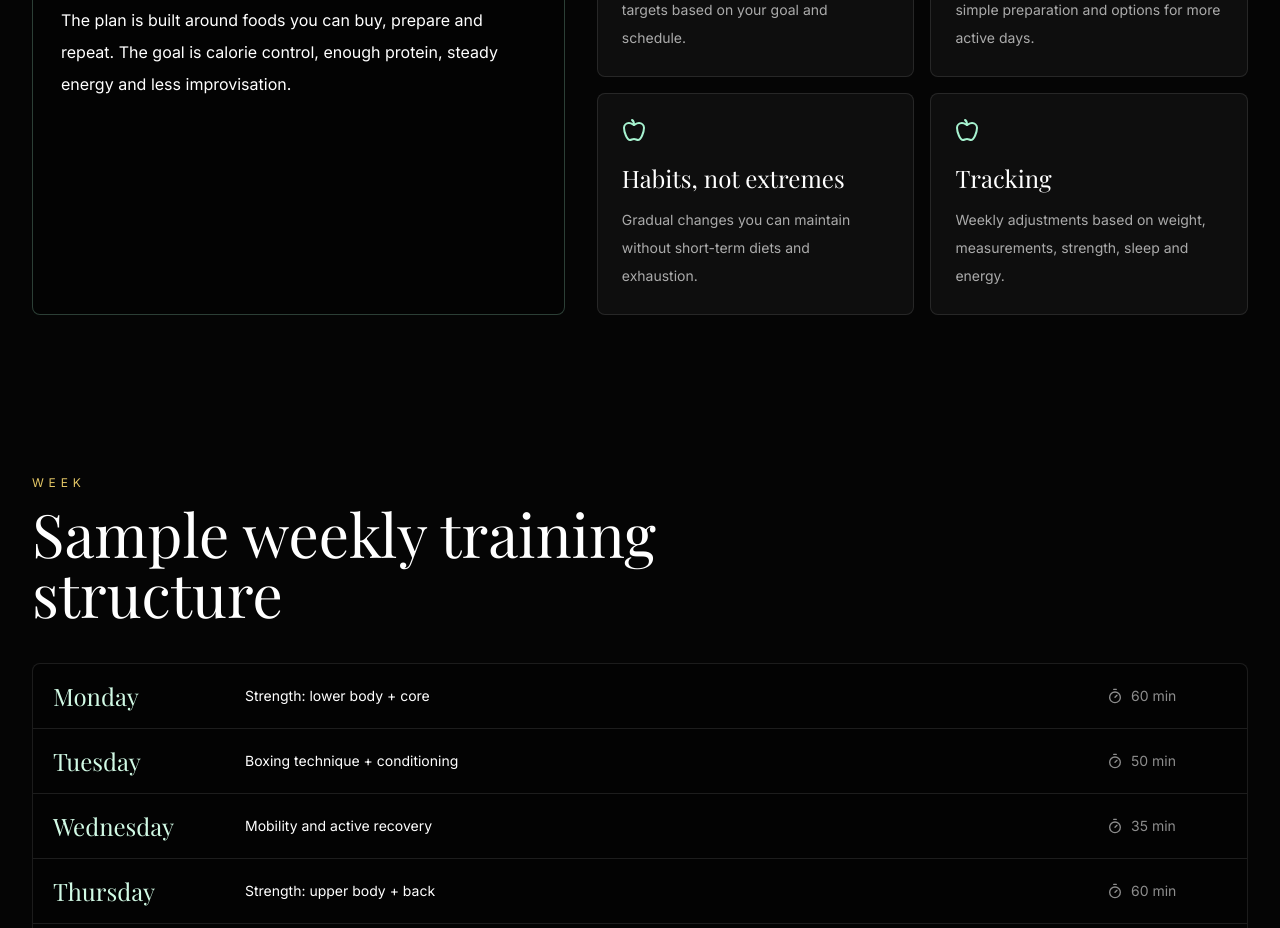
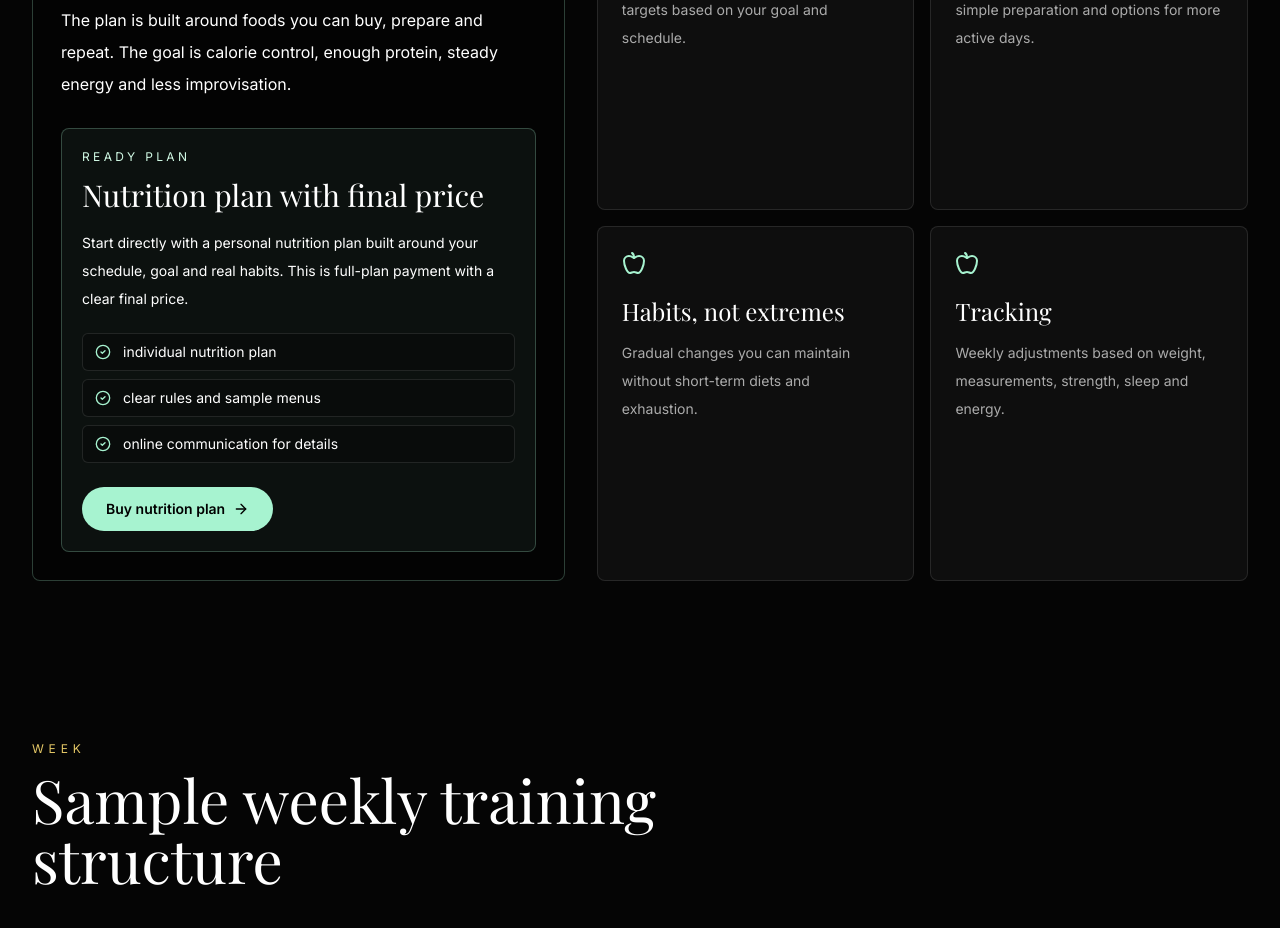
Before and after one commit to OvertopEU/training-system, a Next.js app: page / in a window 1280 px wide. Shown: the part 6160-7088 px from the top of the page. Built offline with nearby package versions, Linux system fonts and the light colour scheme; no server answers; a web font is replaced by a local one.

Commit message:
Add trainer nutrition plan checkout

```diff
--- /dev/null
+++ b/src/app/api/trainer/nutrition-checkout/route.ts
@@ -0,0 +1,40 @@
+import { headers } from "next/headers";
+import { NextResponse } from "next/server";
+import { assertStripe } from "@/lib/stripe";
+
+const supportedLangs = ["en", "bg", "de", "fr", "es"] as const;
+
+export async function POST(request: Request) {
+  const priceId = process.env.TRAINER_NUTRITION_PRICE_ID;
+
+  if (!priceId) {
+    return NextResponse.json({ error: "Nutrition plan price is not configured." }, { status: 500 });
+  }
+
+  const body = (await request.json().catch(() => ({}))) as { lang?: string };
+  const lang: (typeof supportedLangs)[number] = supportedLangs.includes(body.lang as (typeof supportedLangs)[number])
+    ? (body.lang as (typeof supportedLangs)[number])
+    : "en";
+  const siteUrl = process.env.NEXT_PUBLIC_SITE_URL ?? headers().get("origin") ?? "http://localhost:3000";
+  const localizedTrainerPath = lang === "en" ? "/trainer" : `/trainer?lang=${lang}`;
+  const returnUrl = `${siteUrl}${localizedTrainerPath}#nutrition`;
+
+  const session = await assertStripe().checkout.sessions.create({
+    mode: "payment",
+    line_items: [
+      {
+        price: priceId,
+        quantity: 1
+      }
+    ],
+    allow_promotion_codes: true,
+    success_url: returnUrl,
+    cancel_url: returnUrl,
+    metadata: {
+      product: "nutrition_plan",
+      lang
+    }
+  });
+
+  return NextResponse.json({ url: session.url });
+}
--- a/src/app/trainer/page.tsx
+++ b/src/app/trainer/page.tsx
@@ -23,6 +23,7 @@ import {
 } from "lucide-react";
 import { Section } from "@/components/section";
 import { TrainerBookingForm } from "@/components/trainer-booking-form";
+import { TrainerPlanCheckoutButton } from "@/components/trainer-plan-checkout-button";
 
 type Lang = "en" | "bg" | "de" | "fr" | "es";
 
@@ -198,6 +199,15 @@ const content = {
     nutritionTitle: "Личен диетичен режим за правилно хранене",
     nutritionCardTitle: "Без крайности. С ясни правила.",
     nutritionCardText: "Режимът се изгражда около храните, които можеш да купиш, приготвиш и повториш. Целта е контрол върху калориите, достатъчно протеин, стабилна енергия и по-малко импровизация.",
+    nutritionOfferBadge: "готов план",
+    nutritionOfferTitle: "Хранителен режим с крайна цена",
+    nutritionOfferText: "Започни директно с персонален режим, изграден около твоя график, цел и реални навици. Плащането е за целия план с ясна крайна цена.",
+    nutritionOfferItems: ["индивидуален хранителен режим", "ясни правила и примерни менюта", "онлайн комуникация за уточнения"],
+    nutritionCheckout: {
+      button: "Купи хранителен режим",
+      loading: "Отварям Stripe...",
+      error: "Не успях да отворя плащането. Пиши ми в WhatsApp."
+    },
     nutrition: [
       { title: "Баланс на макроси", text: "Ясен дневен прием на протеин, въглехидрати и мазнини според целта и графика." },
       { title: "Реални храни", text: "Меню с достъпни продукти, лесна подготовка и варианти за дни с повече движение." },
@@ -323,6 +333,15 @@ const content = {
     nutritionTitle: "Personal nutrition plan for better eating",
     nutritionCardTitle: "No extremes. Clear rules.",
     nutritionCardText: "The plan is built around foods you can buy, prepare and repeat. The goal is calorie control, enough protein, steady energy and less improvisation.",
+    nutritionOfferBadge: "ready plan",
+    nutritionOfferTitle: "Nutrition plan with final price",
+    nutritionOfferText: "Start directly with a personal nutrition plan built around your schedule, goal and real habits. This is full-plan payment with a clear final price.",
+    nutritionOfferItems: ["individual nutrition plan", "clear rules and sample menus", "online communication for details"],
+    nutritionCheckout: {
+      button: "Buy nutrition plan",
+      loading: "Opening Stripe...",
+      error: "I could not open the payment. Message me on WhatsApp."
+    },
     nutrition: [
       { title: "Macro balance", text: "Clear daily protein, carbohydrate and fat targets based on your goal and schedule." },
       { title: "Real food", text: "A menu with accessible products, simple preparation and options for more active days." },
@@ -389,6 +408,15 @@ const localizedContent: Record<Lang, TrainerCopy> = {
       "WhatsApp Kontakt fur schnelle Abstimmung",
       "Klare Abstimmung von Plan, Preis und Start"
     ],
+    nutritionOfferBadge: "fertiger Plan",
+    nutritionOfferTitle: "Ernahrungsplan mit festem Endpreis",
+    nutritionOfferText: "Starte direkt mit einem personlichen Ernahrungsplan, der zu deinem Zeitplan, Ziel und deinen realen Gewohnheiten passt. Das ist die Zahlung fur den kompletten Plan, keine Anzahlung.",
+    nutritionOfferItems: ["individueller Ernahrungsplan", "klare Regeln und Beispielmenus", "Online-Kommunikation fur Details"],
+    nutritionCheckout: {
+      button: "Ernahrungsplan kaufen",
+      loading: "Stripe wird geoffnet...",
+      error: "Die Zahlung konnte nicht geoffnet werden. Schreib mir auf WhatsApp."
+    },
     directContact: `Direkt: ${whatsappDisplay}`,
     form: {
       ...content.en.form,
@@ -439,6 +467,15 @@ const localizedContent: Record<Lang, TrainerCopy> = {
       "Contact WhatsApp pour organiser rapidement",
       "Confirmation claire du plan, du prix et du début"
     ],
+    nutritionOfferBadge: "plan pret",
+    nutritionOfferTitle: "Plan nutritionnel avec prix final",
+    nutritionOfferText: "Commence directement avec un plan nutritionnel personnel, adapte a ton emploi du temps, ton objectif et tes habitudes reelles. C'est le paiement du plan complet, pas un acompte.",
+    nutritionOfferItems: ["plan nutritionnel individuel", "regles claires et exemples de menus", "communication en ligne pour les details"],
+    nutritionCheckout: {
+      button: "Acheter le plan nutritionnel",
+      loading: "Ouverture de Stripe...",
+      error: "Impossible d'ouvrir le paiement. Ecris-moi sur WhatsApp."
+    },
     directContact: `Direct: ${whatsappDisplay}`,
     form: {
       ...content.en.form,
@@ -489,6 +526,15 @@ const localizedContent: Record<Lang, TrainerCopy> = {
       "Contacto por WhatsApp para organizar rapido",
       "Confirmación clara del plan, precio e inicio"
     ],
+    nutritionOfferBadge: "plan listo",
+    nutritionOfferTitle: "Plan nutricional con precio final",
+    nutritionOfferText: "Empieza directamente con un plan nutricional personal, creado alrededor de tu horario, objetivo y habitos reales. Es el pago del plan completo con precio final claro.",
+    nutritionOfferItems: ["plan nutricional individual", "reglas claras y menus de ejemplo", "comunicacion online para detalles"],
+    nutritionCheckout: {
+      button: "Comprar plan nutricional",
+      loading: "Abriendo Stripe...",
+      error: "No pude abrir el pago. Escribeme por WhatsApp."
+    },
     directContact: `Directo: ${whatsappDisplay}`,
     form: {
       ...content.en.form,
@@ -763,6 +809,20 @@ export default function TrainerPage({ searchParams }: { searchParams?: TrainerSe
             <Utensils className="text-emerald-200" size={36} />
             <h3 className="mt-6 font-display text-4xl">{copy.nutritionCardTitle}</h3>
             <p className="mt-5 text-base leading-8 text-white/68">{copy.nutritionCardText}</p>
+            <div className="mt-7 rounded-lg border border-emerald-200/25 bg-emerald-200/[.06] p-5">
+              <p className="text-xs uppercase tracking-[.28em] text-emerald-100">{copy.nutritionOfferBadge}</p>
+              <h4 className="mt-3 font-display text-3xl text-white">{copy.nutritionOfferTitle}</h4>
+              <p className="mt-4 text-sm leading-7 text-white/68">{copy.nutritionOfferText}</p>
+              <div className="mt-5 grid gap-2">
+                {copy.nutritionOfferItems.map((item) => (
+                  <p key={item} className="flex items-center gap-3 rounded-md border border-white/10 bg-black/25 px-3 py-2 text-sm text-white/72">
+                    <CheckCircle2 size={16} className="shrink-0 text-emerald-200" />
+                    {item}
+                  </p>
+                ))}
+              </div>
+              <TrainerPlanCheckoutButton copy={copy.nutritionCheckout} lang={lang} />
+            </div>
           </div>
           <div className="grid gap-4 sm:grid-cols-2">
             {copy.nutrition.map((item) => (
--- /dev/null
+++ b/src/components/trainer-plan-checkout-button.tsx
@@ -0,0 +1,56 @@
+"use client";
+
+import { useState } from "react";
+import { ArrowRight } from "lucide-react";
+
+type TrainerPlanCheckoutCopy = {
+  button: string;
+  loading: string;
+  error: string;
+};
+
+type TrainerLang = "en" | "bg" | "de" | "fr" | "es";
+
+export function TrainerPlanCheckoutButton({ copy, lang }: { copy: TrainerPlanCheckoutCopy; lang: TrainerLang }) {
+  const [message, setMessage] = useState("");
+  const [isLoading, setIsLoading] = useState(false);
+
+  async function startCheckout() {
+    setIsLoading(true);
+    setMessage(copy.loading);
+
+    try {
+      const response = await fetch("/api/trainer/nutrition-checkout", {
+        method: "POST",
+        headers: { "Content-Type": "application/json" },
+        body: JSON.stringify({ lang })
+      });
+
+      const data = (await response.json()) as { url?: string; error?: string };
+
+      if (!response.ok || !data.url) {
+        throw new Error(data.error ?? "Checkout failed");
+      }
+
+      window.location.href = data.url;
+    } catch {
+      setMessage(copy.error);
+      setIsLoading(false);
+    }
+  }
+
+  return (
+    <div className="mt-6">
+      <button
+        type="button"
+        onClick={startCheckout}
+        disabled={isLoading}
+        className="inline-flex w-full items-center justify-center gap-2 rounded-full bg-emerald-200 px-6 py-3 text-sm font-semibold text-black transition hover:bg-white disabled:cursor-not-allowed disabled:opacity-60 sm:w-auto"
+      >
+        {isLoading ? copy.loading : copy.button}
+        <ArrowRight size={16} />
+      </button>
+      {message ? <p className="mt-3 text-sm text-white/60">{message}</p> : null}
+    </div>
+  );
+}
```
Also changed, not shown: 1 other file (tests, documents, lock files or other folders).
